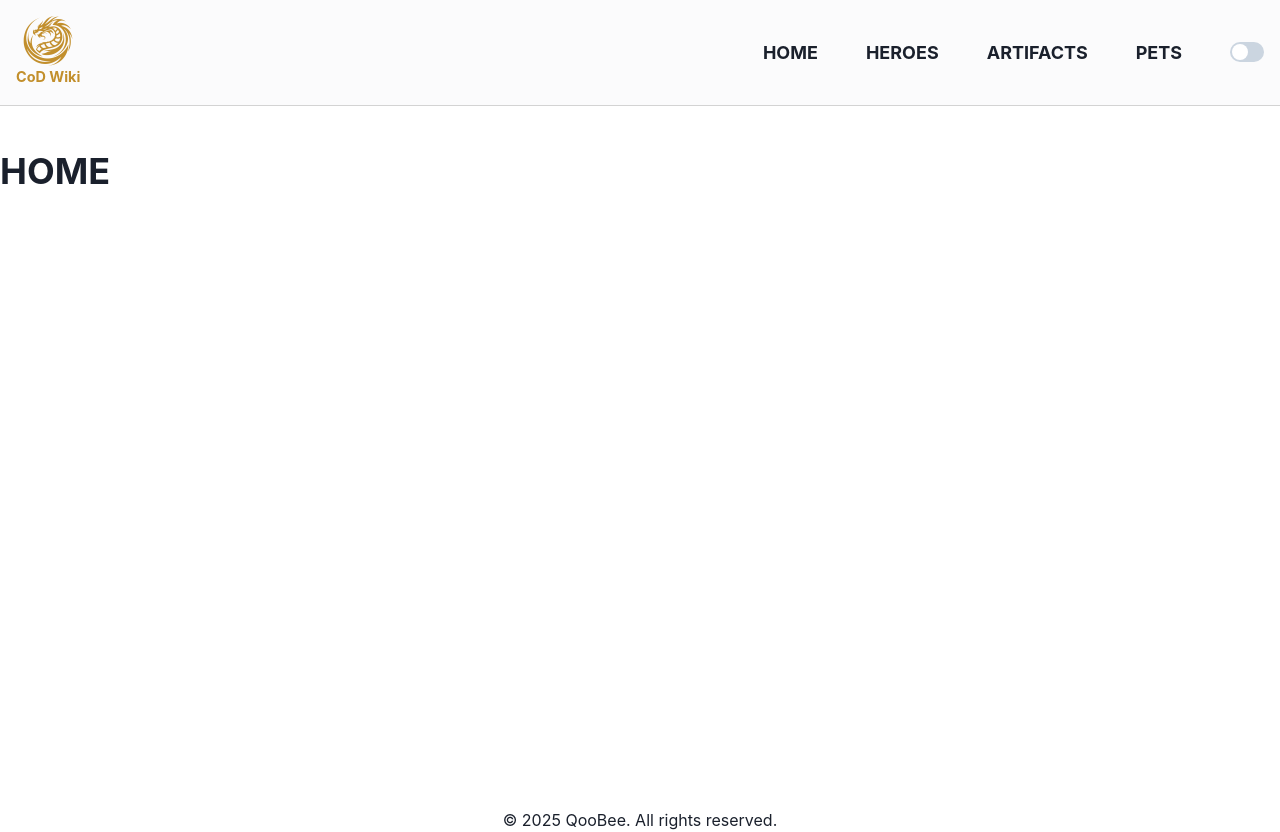
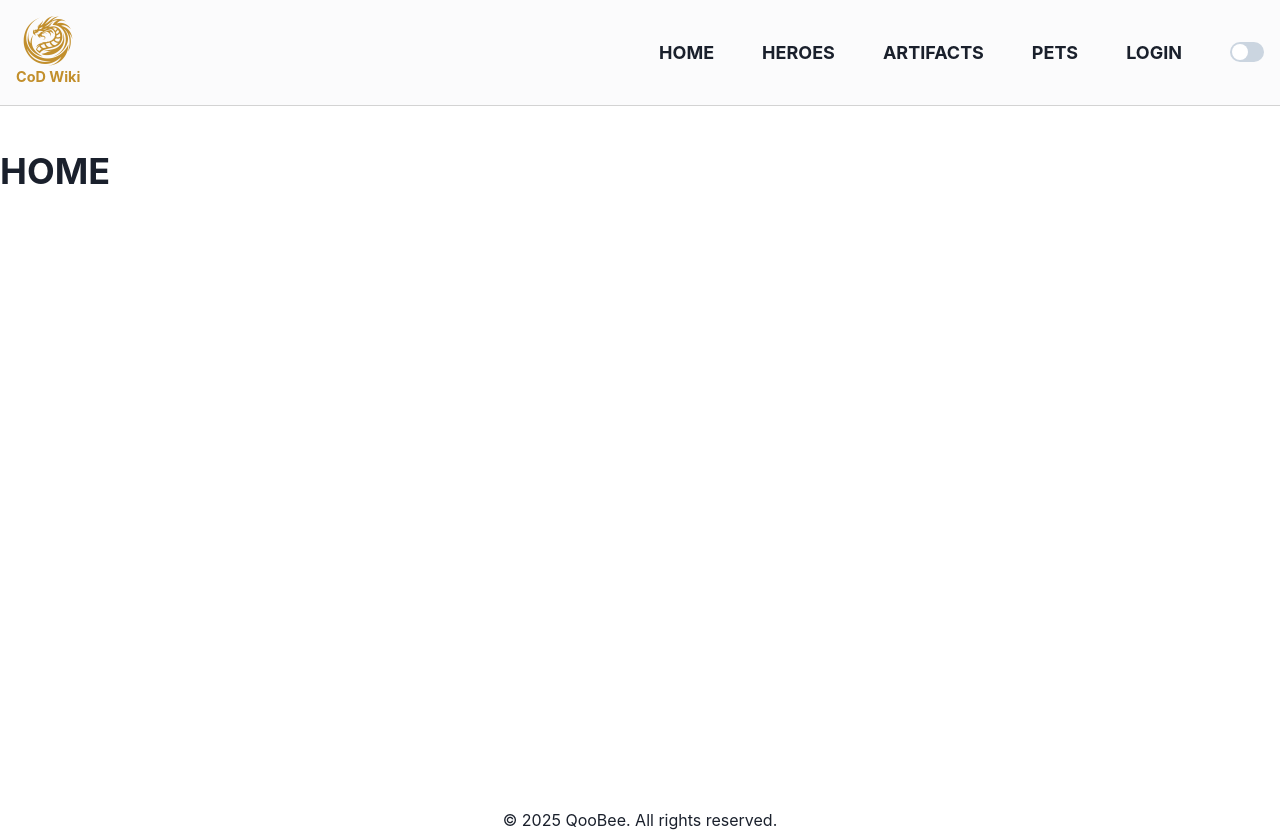
Before and after one commit to swe-thinhnguyen1701/cod-v2, a React (Vite) app in the folder client/: page / in a window 1280 px wide. Built offline with nearby package versions, Linux system fonts and the light colour scheme.

Commit message:
feat: implement UserMenu component

```diff
--- a/client/src/components/MenuLarge.tsx
+++ b/client/src/components/MenuLarge.tsx
@@ -2,8 +2,12 @@ import { Link } from "react-router-dom"
 import { ListItem, Text, UnorderedList } from "@chakra-ui/react"
 import MENU from "../config/nav-links"
 import ColorModeSwitch from "./ColorModeSwitch"
+import { useAuthStore } from "../state-management/authStore"
+import UserMenu from "./UserMenu"
 
 const MenuLarge = () => {
+    const isLoggedIn = useAuthStore((state) => state.isLoggedIn);
+
     return (
         <UnorderedList display="flex" alignItems="center" gap={4} listStyleType="none" margin={0} padding={0}>
             {MENU.map((item, idx) => (
@@ -25,6 +29,27 @@ const MenuLarge = () => {
                     </Link>
                 </ListItem>
             ))}
+            {isLoggedIn
+                ? <ListItem>
+                    <UserMenu />
+                </ListItem>
+                : <ListItem
+                    className="menu-item"
+                    fontWeight="bold"
+                    fontSize="18px"
+                    rounded={4}
+                >
+                    <Link to="/auth">
+                        <Text
+                            fontWeight="bold"
+                            textTransform="uppercase"
+                            padding={4}
+                        >
+                            Login
+                        </Text>
+                    </Link>
+                </ListItem>
+            }
             <ListItem pl={4} width="50px">
                 <ColorModeSwitch />
             </ListItem>
--- a/client/src/components/MenuSmall.tsx
+++ b/client/src/components/MenuSmall.tsx
@@ -20,7 +20,7 @@ import MENU from "../config/nav-links";
 import codLogo from "../assets/CoD-logo.png"
 import ColorModeSwitch from "./ColorModeSwitch";
 import { useAuthStore } from "../state-management/authStore";
-import UserAccordion from "./UserAccordion";
+import UserAccordionMenu from "./UserAccordionMenu";
 
 const MenuSmall = () => {
     const { isOpen, onOpen, onClose } = useDisclosure();
@@ -99,7 +99,7 @@ const MenuSmall = () => {
                                 padding={4}
                             >
                                 {isLoggedIn ? (
-                                    <UserAccordion />
+                                    <UserAccordionMenu />
                                 ) : (
                                     <Link to="/auth" onClick={onClose}>
                                         <Text width="100%" textTransform="uppercase" fontWeight="bold">
--- a/client/src/components/UserAccordion.tsx
+++ b/client/src/components/UserAccordionMenu.tsx
@@ -2,7 +2,7 @@ import { Accordion, AccordionButton, AccordionIcon, AccordionItem, AccordionPane
 import { useAuthStore } from "../state-management/authStore";
 import { Link } from "react-router-dom";
 
-const UserAccordion = () => {
+const UserAccordionMenu = () => {
     const { user, logout } = useAuthStore();
 
     if (!user) return null;
@@ -41,4 +41,4 @@ const UserAccordion = () => {
     )
 }
 
-export default UserAccordion;
+export default UserAccordionMenu;
```
